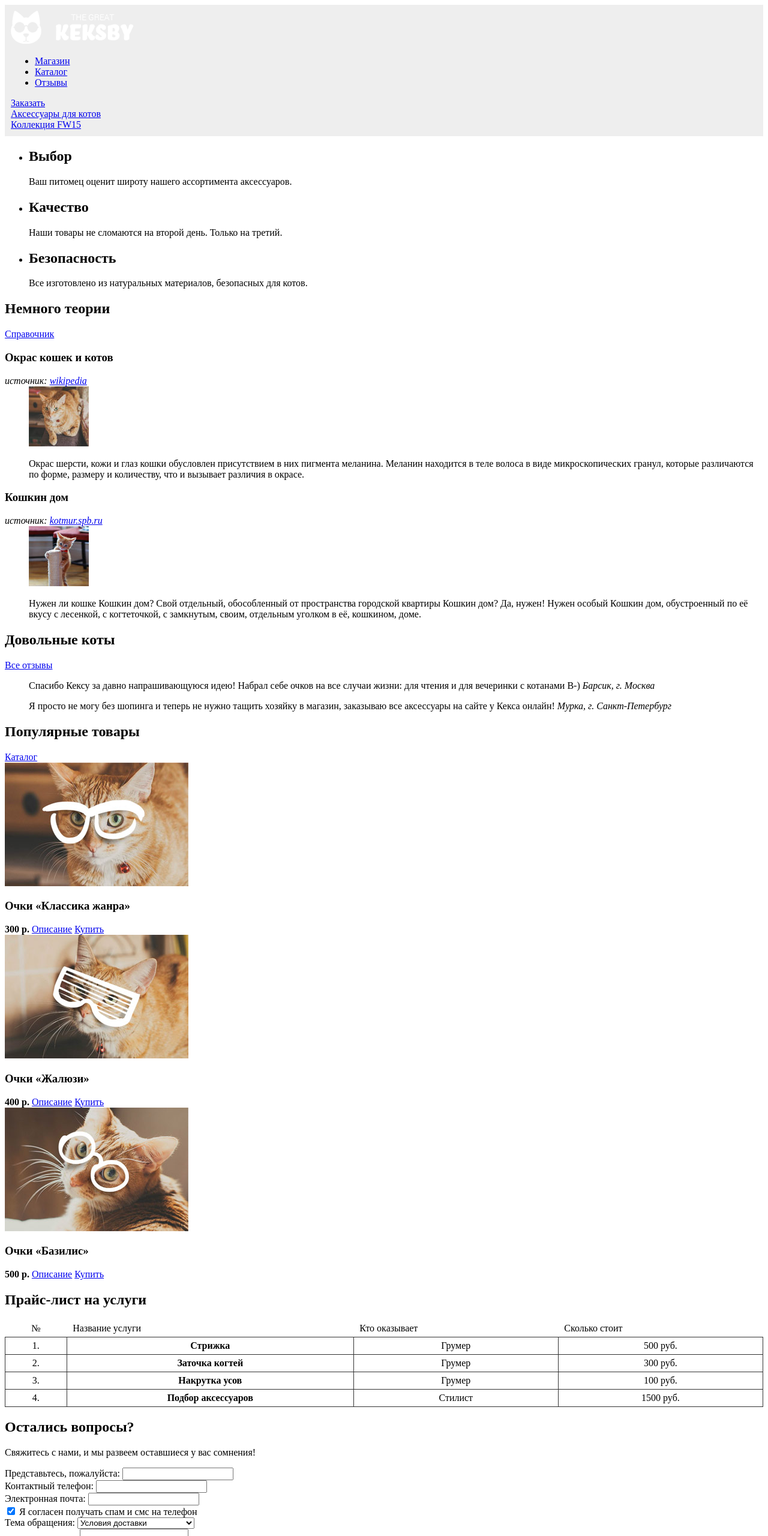
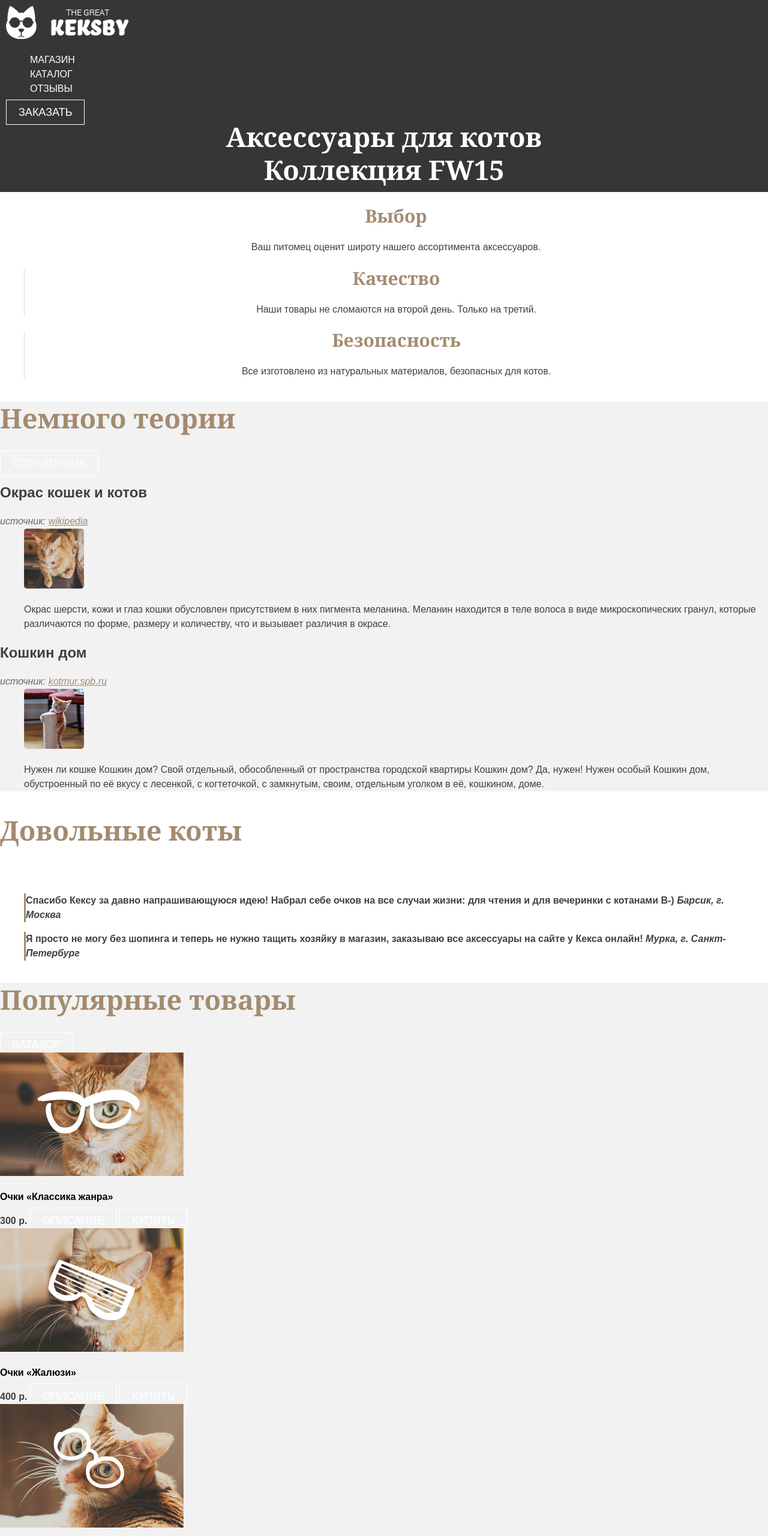
Before and after one commit to Iogsotot/Keksby, a plain HTML site: page index.html in a window 1280 px wide. Shown: the top 2560 px of the page at 60% size. Drawn offline with Linux system fonts and the light colour scheme.

Commit message:
add basic CSS
add basic CSS for main page

```diff
--- a/css/style.css
+++ b/css/style.css
@@ -1,24 +1,180 @@
+body {
+  margin: 0;
+  padding: 0%;
+  font-size: 16px;
+  font-family: "Arial", sans-serif;
+  color: rgb(64, 64, 64);
+  line-height: 24px;
+  text-align: left;
+  /* position: absolute;
+    left: 260px;
+    top: 1067.269px;
+    width: 686px; */
+  height: 63px;
+  /* z-index: 147; */
+  color: #404040;
+  background-color: white;
+}
+
 .page-header, .page-footer {
   padding: 10px;
   background-color: #eeeeee;
 }
 
-.page-footer {
-  margin-top: 20px;
+.page-header {
+  color: #c3c3c3;
+  background-color: #363636;
+}
+
+.main-nav {
+  list-style: none;
+}
+
+.main-nav li {
+  text-transform: uppercase;
+}
+
+.main-nav a {
+  color: white;
+  text-decoration: none;
+}
+
+.main-nav a:hover {
+  text-decoration: underline;
+}
+
+.main-nav a:active {
+  color: rgba(255, 255, 255, 0.3);
+  text-decoration: underline;
+}
+
+.btn {
+  border: 1px solid white;
+  font-size: 18px;
+  color: rgb(255, 255, 255);
+  text-transform: uppercase;
+  line-height: 1.333;
+  text-align: center;
+  /* position: absolute; */
+  padding: 10px 20px;
+  text-decoration: none;
+}
+
+.btn:hover {
+  color: #8d745a;
+  background-color: #ffffff;
+}
+
+.btn:active {
+  color: rgba(141, 116, 90, 0.3);
+  background-color: #ffffff;
+}
+
+.promo {
+  font-size: 45px;
+  font-family: "Georgia", serif;
+  font-weight: bold;
+  line-height: 55px;
+  text-align: center;
+  /* height: 94px; */
+}
+
+.promo a {
+  color: #ffffff;
+  text-decoration: none;
+}
+
+.features ul {
+  list-style: none;
+}
+
+.feature-item {
+  text-align: center;
+  border-left: 1px solid #d9d9d9;
+}
+
+.feature-item:first-child {
+  border-left: none;
+}
+
+.feature-title {
+  font-family: "Georgia", serif;
+  font-size: 30px;
+  line-height: 30px;
+  color: #a38b70;
+  font-weight: bold;
+}
+
+.cat-reference {
+  background-color: #f2f2f2;
+}
+
+.section-title {
+  font-family: "Georgia", serif;
+  font-size: 45px;
+  line-height: 55px;
+  color: #a38b70;
+  font-weight: bold;
+}
+
+.reference-title {
+  font-size: 24px;
+}
+
+.reference-source {
+  color: #666666;
+  font-style: italic;
+}
+
+.reference-source a {
+  color: #a38b70;
+}
+
+.reference-source a:hover {
+  color: #8d745a;
+}
+
+.reference-source a:active {
+  color: rgba(141, 116, 90, 0.3);
+}
+
+.cat-reference dd img {
+  border-radius: 5px;
+}
+
+.review-author {
+  font-style: italic;
+}
+
+.review-item {
+  border-left: 3px solid #a38b70;
+  font-weight: bold;
+}
+
+.popular-and-price {
+  background-color: #f2f2f2;
+}
+
+.catalog-item h3 {
+  font-size: 16px;
+  color: #000000;
 }
 
 .price-list {
   width: 100%;
+  line-height: 30px;
   border-collapse: collapse;
 }
 
 .price-list th {
+  font-size: 14px;
+  text-transform: uppercase;
   text-align: left;
   font-weight: normal;
 }
 
 .price-list td {
-  border: 1px solid #333333;
+  border: 1px solid #d8d8d8;
 }
 
 .price-list th, .price-list td {
@@ -27,8 +183,96 @@
 
 .price-list *:first-of-type {
   text-align: center;
+  color: #000000;
 }
 
 .price-list tr td:nth-of-type(2) {
   font-weight: bold;
 }
+
+.feedback-form-group label {
+  font-size: 12px;
+  text-transform: uppercase;
+}
+
+.feedback-form input[type="text"], .feedback-form select, .feedback-form textarea {
+  font: inherit;
+  color: inherit;
+  border: 2px solid #d5d5d5;
+}
+
+.feedback-form input[type="text"]:hover, .feedback-form select:hover, .feedback-form textarea:hover {
+  border-color: #bebebe;
+}
+
+.feedback-form input[type="text"]:focus, .feedback-form select:focus, .feedback-form textarea:focus {
+  border-color: #8d745a;
+}
+
+.checkbox-area {
+  border-bottom: 1px solid #d5d5d5;
+}
+
+.page-footer {
+  margin-top: 20px;
+  padding: 10px;
+  background-color: #363636;
+  color: #c3c3c3;
+}
+
+.footer-middle, .footer-bottom {
+  border-top: 1px solid #5e5e5e;
+}
+
+.footer-menu h3 {
+  font-family: "Georgia", serif;
+  font-size: 24px;
+  font-weight: bold;
+  color: #a38b70;
+}
+
+.footer-menu ul {
+  list-style: none;
+}
+
+.footer-menu a {
+  color: #c3c3c3;
+  text-decoration: none;
+}
+
+.footer-menu a:hover {
+  color: #ffffff;
+}
+
+.footer-menu a:active {
+  color: rgba(255, 255, 255, 0.3);
+}
+
+.footer-social b {
+  font-size: 24px;
+  font-family: "Georgia", serif;
+  color: #a38b70;
+  font-weight: bold;
+}
+
+.social-btn {
+  color: #ffffff;
+}
+
+.footer-copyright {
+  color: #ffffff;
+  text-transform: uppercase;
+}
+
+.footer-copyright a {
+  color: white;
+  text-decoration: none;
+}
+
+.footer-copyright a:hover {
+  text-decoration: underline;
+}
+
+.footer-copyright a:active {
+  color: rgba(255, 255, 255, 0.3);
+}
--- a/index.html
+++ b/index.html
@@ -33,26 +33,26 @@
     <div class="features">
       <ul>
         <li class="feature-item">
-          <h2>Выбор</h2>
+          <h2 class="feature-title">Выбор</h2>
           <p>Ваш питомец оценит широту нашего ассортимента аксессуаров.</p>
         </li>
         <li class="feature-item">
-          <h2>Качество</h2>
+          <h2 class="feature-title">Качество</h2>
           <p>Наши товары не сломаются на второй день. Только на третий.</p>
         </li>
         <li class="feature-item">
-          <h2>Безопасность</h2>
+          <h2 class="feature-title">Безопасность</h2>
           <p>Все изготовлено из натуральных материалов, безопасных для котов.</p>
         </li>
       </ul>
     </div>
     <section class="cat-reference">
-      <h2>Немного теории</h2>
+      <h2 class="section-title">Немного теории</h2>
       <a href="#" title="Открыть справочник" class="btn">Справочник</a>
       <dl>
         <dt>
-          <h3>Окрас кошек и котов</h3>
-          <i>источник: <a href="https://ru.wikipedia.org" target="_blank">wikipedia</a> </i>
+          <h3 class="reference-title">Окрас кошек и котов</h3>
+          <i class="reference-source">источник: <a href="https://ru.wikipedia.org" target="_blank">wikipedia</a> </i>
         </dt>
         <dd>
           <img src="img/article-1.jpg" alt="Окрас кошек и котов" width="100" height="100">
@@ -65,8 +65,8 @@
         </dd>
 
         <dt>
-          <h3>Кошкин дом</h3>
-          <i>источник: <a href="http://kotmur.spb.ru" target="_blank">kotmur.spb.ru</a> </i>
+          <h3 class="reference-title">Кошкин дом</h3>
+          <i class="reference-source">источник: <a href="http://kotmur.spb.ru" target="_blank">kotmur.spb.ru</a> </i>
         </dt>
 
         <dd>
@@ -85,27 +85,27 @@
 
     </section>
     <aside class="reviews">
-      <h2>Довольные коты</h2>
+      <h2 class="section-title">Довольные коты</h2>
       <a href="#" class="btn" title="Посмотреть все отзывы">Все отзывы</a>
       <div class="reviews-list">
         <blockquote class="review-item">
           Спасибо Кексу за давно напрашивающуюся идею! Набрал себе очков на все случаи жизни: для чтения и для
           вечеринки с
           котанами B-)
-          <cite>Барсик, г. Москва</cite>
+          <cite class="review-author">Барсик, г. Москва</cite>
         </blockquote>
 
         <blockquote class="review-item">
           Я просто не могу без шопинга и теперь не нужно тащить хозяйку в магазин, заказываю все аксессуары на сайте у
           Кекса
           онлайн!
-          <cite>Мурка, г. Санкт-Петербург</cite>
+          <cite class="review-author">Мурка, г. Санкт-Петербург</cite>
         </blockquote>
       </div>
     </aside>
     <section class="popular-and-price">
 
-      <h2> Популярные товары</h2>
+      <h2 class="section-title"> Популярные товары</h2>
       <a href="#" class="btn" title=" Посмотреть все товары">Каталог</a>
       <div class="popular-items">
         <div class="catalog-item">
@@ -131,7 +131,7 @@
         </div>
       </div>
 
-      <h2>Прайс-лист на услуги</h2>
+      <h2 class="section-title">Прайс-лист на услуги</h2>
       <table class="price-list">
         <tr>
           <th> №</th>
@@ -168,7 +168,7 @@
 
     </section>
     <div class="feedback">
-      <h2>Остались вопросы?</h2>
+      <h2 class="section-title">Остались вопросы?</h2>
       <p class="feedback-tip">Свяжитесь с нами, и мы развеем оставшиеся у вас сомнения!</p>
       <form action="/keksby-mail" method="POST" class="feedback-form">
         <div class="feedback-form-group">
@@ -194,11 +194,11 @@
             <option value="3">Жалоба в Роспотребнадзор</option>
           </select>
         </div>
-          <div class="feedback-form-group">
-            <label for="massage">Текст обращения:</label>
-            <textarea type="text" name="message" id="message" cols="" rows=""></textarea>
-          </div>
-       <input type="submit" class="btn" value="Отправить">
+        <div class="feedback-form-group">
+          <label for="massage">Текст обращения:</label>
+          <textarea type="text" name="message" id="message" cols="" rows=""></textarea>
+        </div>
+        <input type="submit" class="btn" value="Отправить">
       </form>
     </div>
 
--- a/style.css
+++ /dev/null
@@ -1,38 +0,0 @@
-.page-header, .page-footer {
-  padding: 10px;
-  background-color: #eeeeee;
-}
-
-.page-footer {
-  margin-top: 20px;
-}
-
-.price-list {
-  width: 100%;
-  border-collapse: collapse;
-}
-
-.price-list th {
-  text-align: left;
-  font-weight: normal;
-}
-
-.price-list td {
-  border: 1px solid #333333;
-}
-
-.price-list th, .price-list td {
-  padding: 5px 10px;
-}
-
-.price-list *:first-of-type {
-  text-align: center;
-}
-
-.price-list tr td:nth-of-type(2) {
-  font-weight: bold;
-}
-
-.feedback-form-group {
-  padding: 10px 0px;
-}
```
Also changed, not shown: 2 other files.
